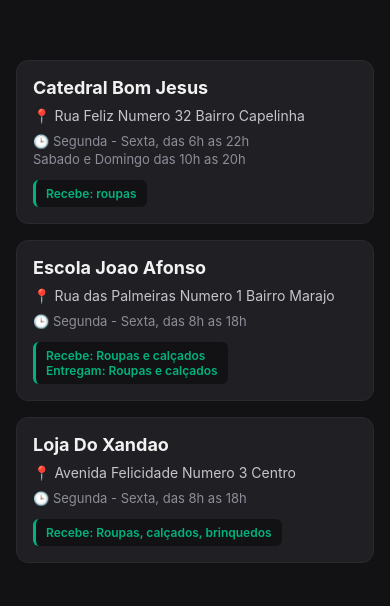
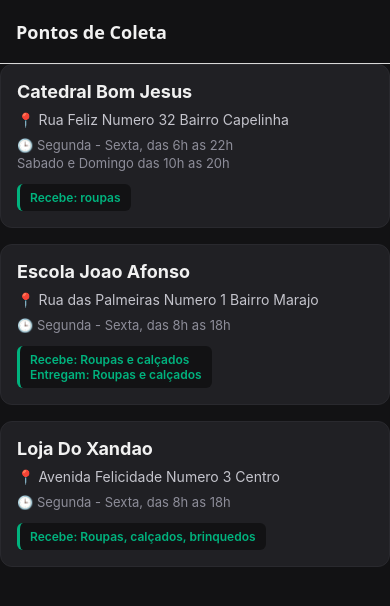
Before and after one commit to muriloonunes/instituto-mao-amiga, a React Native app: screen /TelaListaPontos in a window 390 px wide. Shown: the top 606 px of the page. Built offline with nearby package versions, Linux system fonts and the light colour scheme.

Commit message:
adiciona navegação entre as telas (refs #02)

```diff
--- a/App.tsx
+++ b/App.tsx
@@ -1,141 +1,37 @@
-import {StatusBar} from 'expo-status-bar';
-import {StyleSheet, Text, View} from 'react-native';
+import React from 'react';
+import { StatusBar } from 'expo-status-bar';
+import { NavigationContainer } from '@react-navigation/native';
+import { createStackNavigator } from '@react-navigation/stack';
 
-type Ponto = {
-    id: number
-    nome: string,
-    endereco: string,
-    diasHorarios: string,
-    funcionamento: string
-};
+import TelaListaPontos from './TelaListaPontos';
+import TelaDetalhePonto from './TelaDetalhePonto';
 
-const pontoMock: Ponto[] = [
-    {
-        id: 1,
-        nome: "Catedral Bom Jesus",
-        endereco: "Rua Feliz Numero 32 Bairro Capelinha",
-        diasHorarios: "Segunda - Sexta, das 6h as 22h\nSabado e Domingo das 10h as 20h",
-        funcionamento: "Recebe: roupas"
-    },
-    {
-        id: 2,
-        nome: "Escola Joao Afonso",
-        endereco: "Rua das Palmeiras Numero 1 Bairro Marajo",
-        diasHorarios: "Segunda - Sexta, das 8h as 18h",
-        funcionamento: "Recebe: Roupas e calçados\nEntregam: Roupas e calçados"
-    },
-    {
-        id: 3,
-        nome: "Loja Do Xandao",
-        endereco: "Avenida Felicidade Numero 3 Centro",
-        diasHorarios: "Segunda - Sexta, das 8h as 18h",
-        funcionamento: "Recebe: Roupas, calçados, brinquedos"
-    }
-]
-
-function PontoItem({ponto}: { ponto: Ponto }) {
-    return (
-        <View style={styles.card}>
-            <Text style={styles.nome}>{ponto.nome}</Text>
-            <Text style={styles.endereco}>📍 {ponto.endereco}</Text>
-            <Text style={styles.diasHorarios}>🕒 {ponto.diasHorarios}</Text>
-            <View style={styles.tagFuncionamento}>
-                <Text style={styles.funcionamento}>{ponto.funcionamento}</Text>
-            </View>
-        </View>
-    );
-}
-
-export function TelaListaPontos() {
-    return (<View style={styles.listaContainer}>
-        {pontoMock.map((ponto) => (
-            <PontoItem key={ponto.id} ponto={ponto}/>
-        ))}
-    </View>)
-}
-
-function DetalhePonto({ponto}: { ponto: Ponto }) {
-    return (
-        <View style={styles.cardDetalhe}>
-            <Text style={styles.nome}>{ponto.nome}</Text>
-            <Text style={styles.endereco}>📍 {ponto.endereco}</Text>
-            <Text style={styles.diasHorarios}>🕒 {ponto.diasHorarios}</Text>
-            <View style={styles.tagFuncionamento}>
-                <Text style={styles.funcionamento}>{ponto.funcionamento}</Text>
-            </View>
-        </View>
-    );
-}
-
-export function TelaDetalhePonto() {
-    return <DetalhePonto ponto={pontoMock[0]}/>;
-}
+const Stack = createStackNavigator();
 
 export default function App() {
-    return (
-        <View style={styles.container}>
-            <StatusBar style="light"/>
-            <TelaListaPontos/>
-        </View>
-    );
+  return (
+    <NavigationContainer>
+      <StatusBar style="light" />
+      <Stack.Navigator
+        initialRouteName="TelaListaPontos"
+        screenOptions={{
+          headerStyle: { backgroundColor: '#121214' },
+          headerTintColor: '#00b37e',
+          headerTitleStyle: { fontWeight: 'bold', color: '#f1f1f1' },
+          cardStyle: { backgroundColor: '#121214' },
+        }}
+      >
+        <Stack.Screen
+          name="TelaListaPontos"
+          component={TelaListaPontos}
+          options={{ title: 'Pontos de Coleta' }}
+        />
+        <Stack.Screen
+          name="TelaDetalhePonto"
+          component={TelaDetalhePonto}
+          options={{ title: 'Detalhes do Ponto' }}
+        />
+      </Stack.Navigator>
+    </NavigationContainer>
+  );
 }
-
-const styles = StyleSheet.create({
-    container: {
-        flex: 1,
-        backgroundColor: '#121214',
-        paddingTop: 60,
-        paddingHorizontal: 16,
-    },
-    listaContainer: {
-        paddingBottom: 24,
-    },
-    card: {
-        backgroundColor: '#202024',
-        borderRadius: 12,
-        padding: 16,
-        marginBottom: 16,
-        borderWidth: 1,
-        borderColor: '#29292e',
-    },
-    cardDetalhe: {
-        backgroundColor: '#202024',
-        borderRadius: 16,
-        padding: 20,
-        borderWidth: 1,
-        borderColor: '#29292e',
-        width: '100%',
-    },
-    nome: {
-        fontSize: 18,
-        fontWeight: 'bold',
-        color: '#f1f1f1',
-        marginBottom: 8,
-    },
-    endereco: {
-        fontSize: 14,
-        color: '#c4c4cc',
-        marginBottom: 6,
-        lineHeight: 20,
-    },
-    diasHorarios: {
-        fontSize: 13,
-        color: '#8d8d99',
-        marginBottom: 12,
-        lineHeight: 18,
-    },
-    tagFuncionamento: {
-        backgroundColor: '#121214',
-        borderRadius: 6,
-        paddingVertical: 6,
-        paddingHorizontal: 10,
-        alignSelf: 'flex-start',
-        borderLeftWidth: 3,
-        borderLeftColor: '#00b37e',
-    },
-    funcionamento: {
-        fontSize: 12,
-        fontWeight: '600',
-        color: '#00b37e',
-    },
-});
--- /dev/null
+++ b/TelaDetalhePonto.tsx
@@ -0,0 +1,114 @@
+import React from 'react';
+import {StyleSheet, Text, View} from 'react-native';
+import {Ponto, pontoMock} from './TelaListaPontos';
+
+function PontoDetalhe({ponto}: { ponto: Ponto }) {
+    return (
+        <View style={styles.cardDetalhe}>
+            <Text style={styles.nome}>{ponto.nome}</Text>
+
+            <View style={styles.divisor}/>
+
+            <Text style={styles.label}>📍 Endereço</Text>
+            <Text style={styles.endereco}>{ponto.endereco}</Text>
+
+            <Text style={styles.label}>🕒 Dias e Horários</Text>
+            <Text style={styles.diasHorarios}>{ponto.diasHorarios}</Text>
+
+            <Text style={styles.label}>📦 Atendimento</Text>
+            <View style={styles.tagFuncionamento}>
+                <Text style={styles.funcionamento}>{ponto.funcionamento}</Text>
+            </View>
+        </View>
+    );
+}
+
+function TelaDetalhePonto({route}: any) {
+    const {pontoId} = route.params;
+    const ponto = pontoMock.find((item) => item.id === pontoId);
+
+    if (!ponto) {
+        return (
+            <View style={styles.container}>
+                <Text style={styles.erroText}>Ponto de coleta não encontrado.</Text>
+            </View>
+        );
+    }
+
+    return (
+        <View>
+            <PontoDetalhe ponto={ponto}/>
+        </View>
+    );
+}
+
+export default TelaDetalhePonto;
+
+const styles = StyleSheet.create({
+    container: {
+        flex: 1,
+        backgroundColor: '#121214',
+    },
+    detalheScroll: {
+        padding: 16,
+        paddingBottom: 32,
+    },
+    cardDetalhe: {
+        backgroundColor: '#202024',
+        borderRadius: 16,
+        padding: 20,
+        borderWidth: 1,
+        borderColor: '#29292e',
+        width: '100%',
+    },
+    nome: {
+        fontSize: 22,
+        fontWeight: 'bold',
+        color: '#f1f1f1',
+        marginBottom: 8,
+    },
+    divisor: {
+        height: 1,
+        backgroundColor: '#29292e',
+        marginVertical: 12,
+    },
+    label: {
+        fontSize: 14,
+        fontWeight: 'bold',
+        color: '#00b37e',
+        marginTop: 12,
+        marginBottom: 4,
+    },
+    endereco: {
+        fontSize: 15,
+        color: '#c4c4cc',
+        lineHeight: 22,
+    },
+    diasHorarios: {
+        fontSize: 14,
+        color: '#8d8d99',
+        lineHeight: 20,
+    },
+    tagFuncionamento: {
+        backgroundColor: '#121214',
+        borderRadius: 8,
+        paddingVertical: 8,
+        paddingHorizontal: 12,
+        marginTop: 6,
+        alignSelf: 'flex-start',
+        borderLeftWidth: 4,
+        borderLeftColor: '#00b37e',
+    },
+    funcionamento: {
+        fontSize: 13,
+        fontWeight: '600',
+        color: '#00b37e',
+        lineHeight: 18,
+    },
+    erroText: {
+        color: '#f75a68',
+        fontSize: 16,
+        textAlign: 'center',
+        marginTop: 40,
+    },
+});
--- /dev/null
+++ b/TelaListaPontos.tsx
@@ -0,0 +1,114 @@
+import React from 'react';
+import {StyleSheet, Text, TouchableOpacity, View} from 'react-native';
+
+export type Ponto = {
+    id: number;
+    nome: string;
+    endereco: string;
+    diasHorarios: string;
+    funcionamento: string;
+};
+
+export const pontoMock: Ponto[] = [
+    {
+        id: 1,
+        nome: "Catedral Bom Jesus",
+        endereco: "Rua Feliz Numero 32 Bairro Capelinha",
+        diasHorarios: "Segunda - Sexta, das 6h as 22h\nSabado e Domingo das 10h as 20h",
+        funcionamento: "Recebe: roupas"
+    },
+    {
+        id: 2,
+        nome: "Escola Joao Afonso",
+        endereco: "Rua das Palmeiras Numero 1 Bairro Marajo",
+        diasHorarios: "Segunda - Sexta, das 8h as 18h",
+        funcionamento: "Recebe: Roupas e calçados\nEntregam: Roupas e calçados"
+    },
+    {
+        id: 3,
+        nome: "Loja Do Xandao",
+        endereco: "Avenida Felicidade Numero 3 Centro",
+        diasHorarios: "Segunda - Sexta, das 8h as 18h",
+        funcionamento: "Recebe: Roupas, calçados, brinquedos"
+    }
+];
+
+function PontoItem({ponto, onPress}: { ponto: Ponto; onPress: () => void }) {
+    return (
+        <TouchableOpacity style={styles.card} activeOpacity={0.7} onPress={onPress}>
+            <Text style={styles.nome}>{ponto.nome}</Text>
+            <Text style={styles.endereco}>📍 {ponto.endereco}</Text>
+            <Text style={styles.diasHorarios}>🕒 {ponto.diasHorarios}</Text>
+            <View style={styles.tagFuncionamento}>
+                <Text style={styles.funcionamento}>{ponto.funcionamento}</Text>
+            </View>
+        </TouchableOpacity>
+    );
+}
+
+function TelaListaPontos({navigation}: any) {
+    return (
+        <View style={styles.container}>
+            {pontoMock.map((ponto) => (
+                <PontoItem
+                    key={ponto.id}
+                    ponto={ponto}
+                    onPress={() => navigation.navigate('TelaDetalhePonto', {pontoId: ponto.id})}
+                />
+            ))}
+        </View>
+    );
+}
+
+export default TelaListaPontos;
+
+const styles = StyleSheet.create({
+    container: {
+        flex: 1,
+        backgroundColor: '#121214',
+    },
+    listaContainer: {
+        padding: 16,
+        paddingBottom: 32,
+    },
+    card: {
+        backgroundColor: '#202024',
+        borderRadius: 12,
+        padding: 16,
+        marginBottom: 16,
+        borderWidth: 1,
+        borderColor: '#29292e',
+    },
+    nome: {
+        fontSize: 18,
+        fontWeight: 'bold',
+        color: '#f1f1f1',
+        marginBottom: 8,
+    },
+    endereco: {
+        fontSize: 14,
+        color: '#c4c4cc',
+        marginBottom: 6,
+        lineHeight: 20,
+    },
+    diasHorarios: {
+        fontSize: 13,
+        color: '#8d8d99',
+        marginBottom: 12,
+        lineHeight: 18,
+    },
+    tagFuncionamento: {
+        backgroundColor: '#121214',
+        borderRadius: 6,
+        paddingVertical: 6,
+        paddingHorizontal: 10,
+        alignSelf: 'flex-start',
+        borderLeftWidth: 3,
+        borderLeftColor: '#00b37e',
+    },
+    funcionamento: {
+        fontSize: 12,
+        fontWeight: '600',
+        color: '#00b37e',
+    },
+});
--- a/package.json
+++ b/package.json
@@ -9,10 +9,14 @@
     "web": "expo start --web"
   },
   "dependencies": {
+    "@react-navigation/native": "^7.3.16",
+    "@react-navigation/stack": "^7.10.22",
     "expo": "~54.0.35",
     "expo-status-bar": "~3.0.9",
     "react": "19.1.0",
-    "react-native": "0.81.5"
+    "react-native": "0.81.5",
+    "react-native-safe-area-context": "~5.6.0",
+    "react-native-screens": "~4.16.0"
   },
   "devDependencies": {
     "@types/react": "~19.1.0",
```
Also changed, not shown: 1 other file (tests, documents, lock files or other folders).
